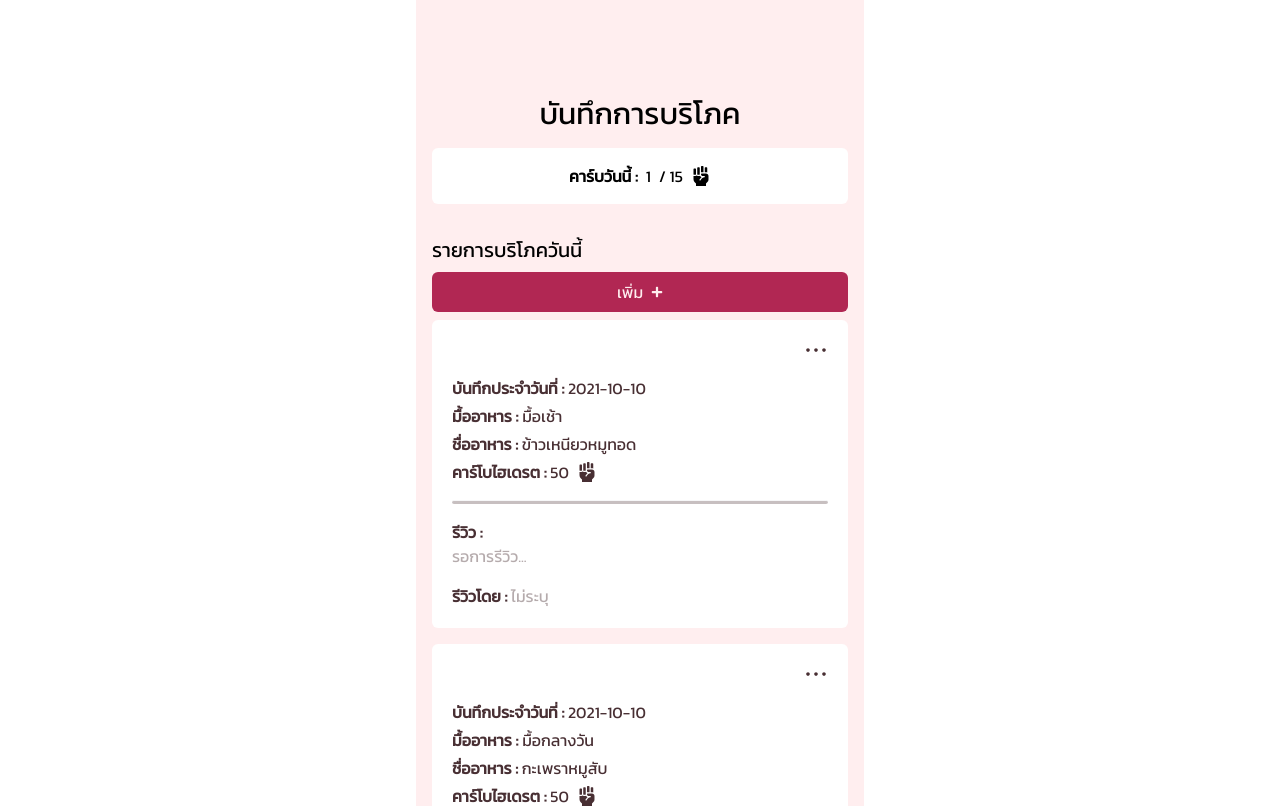
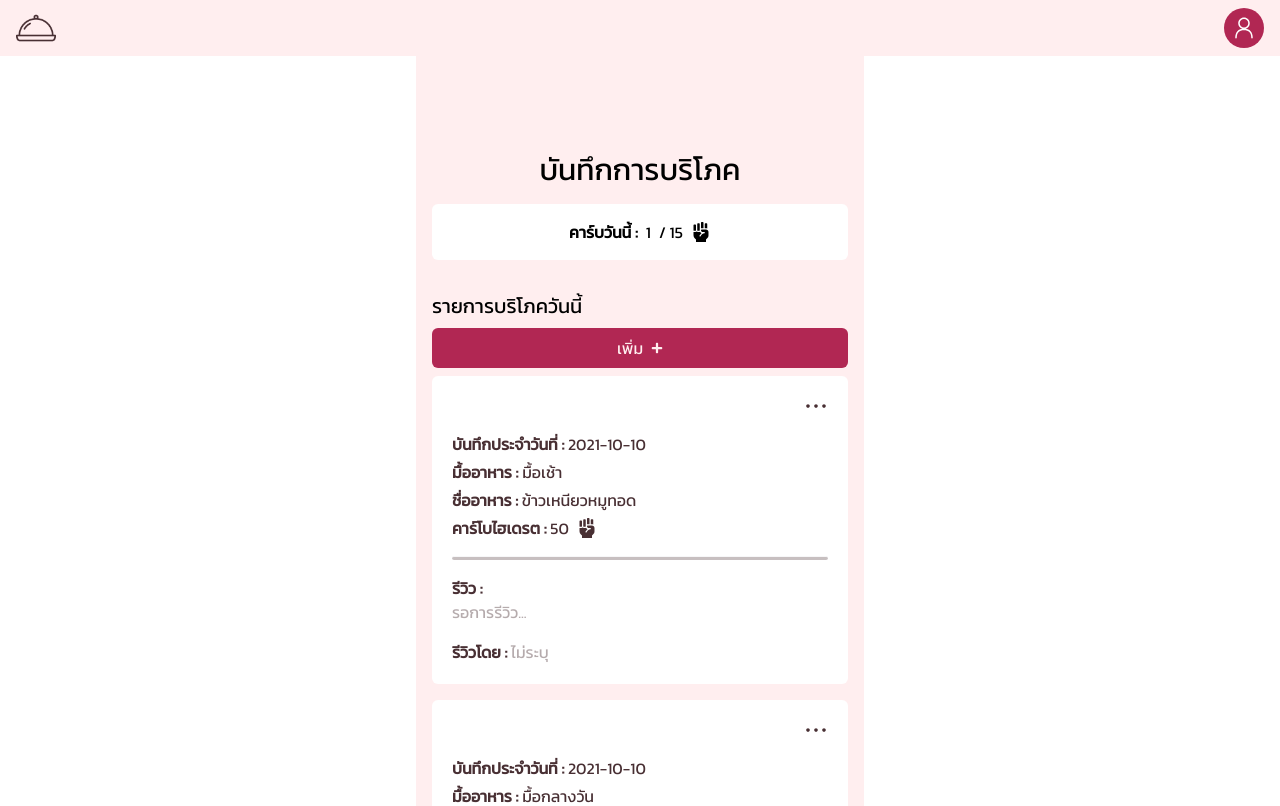
Before and after one commit to NattawatC/khaoniew, a Next.js app: page /foodLog in a window 1280 px wide. Shown: the top 806 px of the page. Built offline with nearby package versions, Linux system fonts and the light colour scheme.

Commit message:
Add Navbar

```diff
--- a/src/pages/foodLog.tsx
+++ b/src/pages/foodLog.tsx
@@ -1,7 +1,8 @@
 "use client"
 
+import FoodCard from "@/components/FoodCard"
 import { Gumpun } from "@/components/Gumpun"
-import FoodCard from "@/components/FoodCard"
+import { Navbar } from "@/components/Navbar"
 import { MainLayout } from "@/components/layout"
 import { Button } from "@/components/ui/button"
 import { NextPage } from "next"
@@ -44,15 +45,18 @@ const FoodLog: NextPage = () => {
 
   return (
     <>
+      <Navbar />
       <MainLayout className="flex flex-col gap-8 bg-primary">
-        {/* NavBar */}
         <div className="flex flex-col gap-4">
           <h1 className="flex justify-center text-3xl">บันทึกการบริโภค</h1>
           <Gumpun />
         </div>
         <div className="flex flex-col gap-2">
           <p className="text-xl">รายการบริโภควันนี้</p>
-          <Button className="flex w-full text-base gap-2 bg-secondary text-primary rounded-md" onClick={goToAddFood}>
+          <Button
+            className="flex w-full text-base gap-2 bg-secondary text-primary rounded-md"
+            onClick={goToAddFood}
+          >
             เพิ่ม <FaPlus size="12" />
           </Button>
 
```
